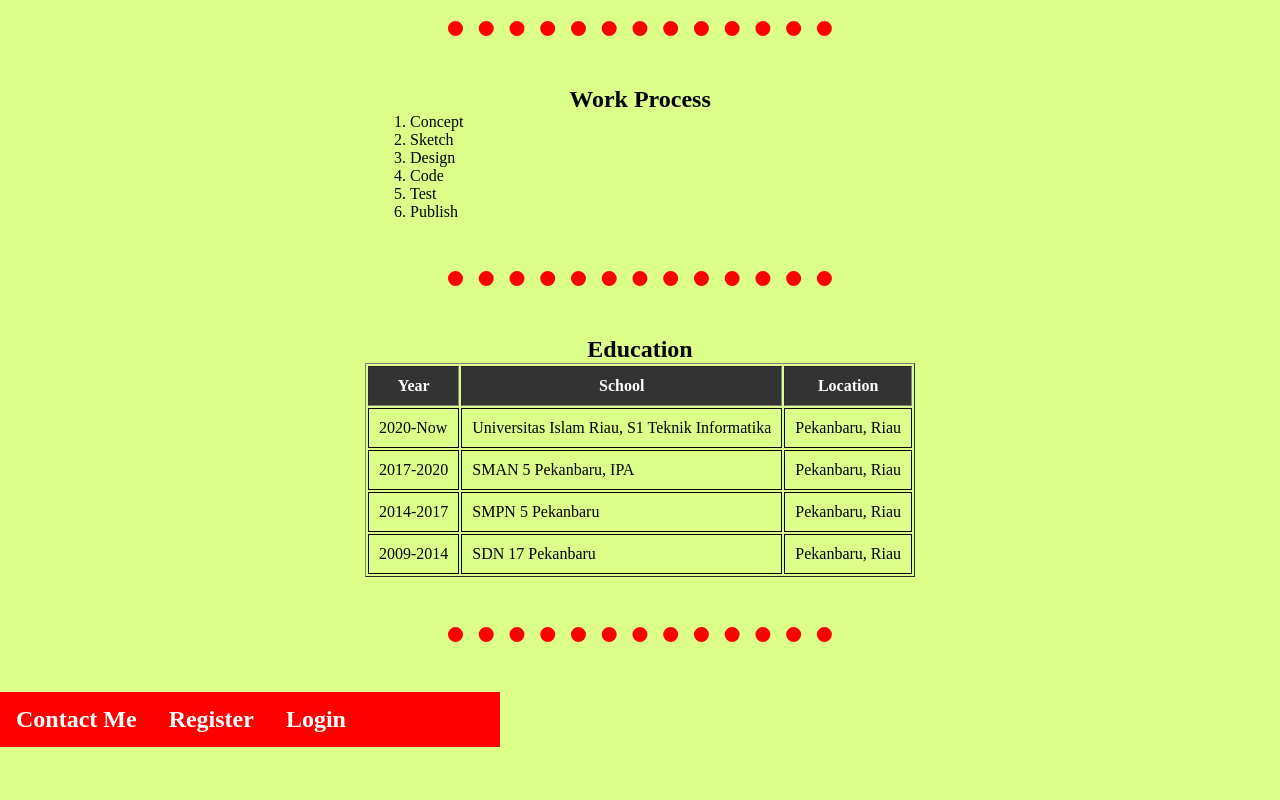
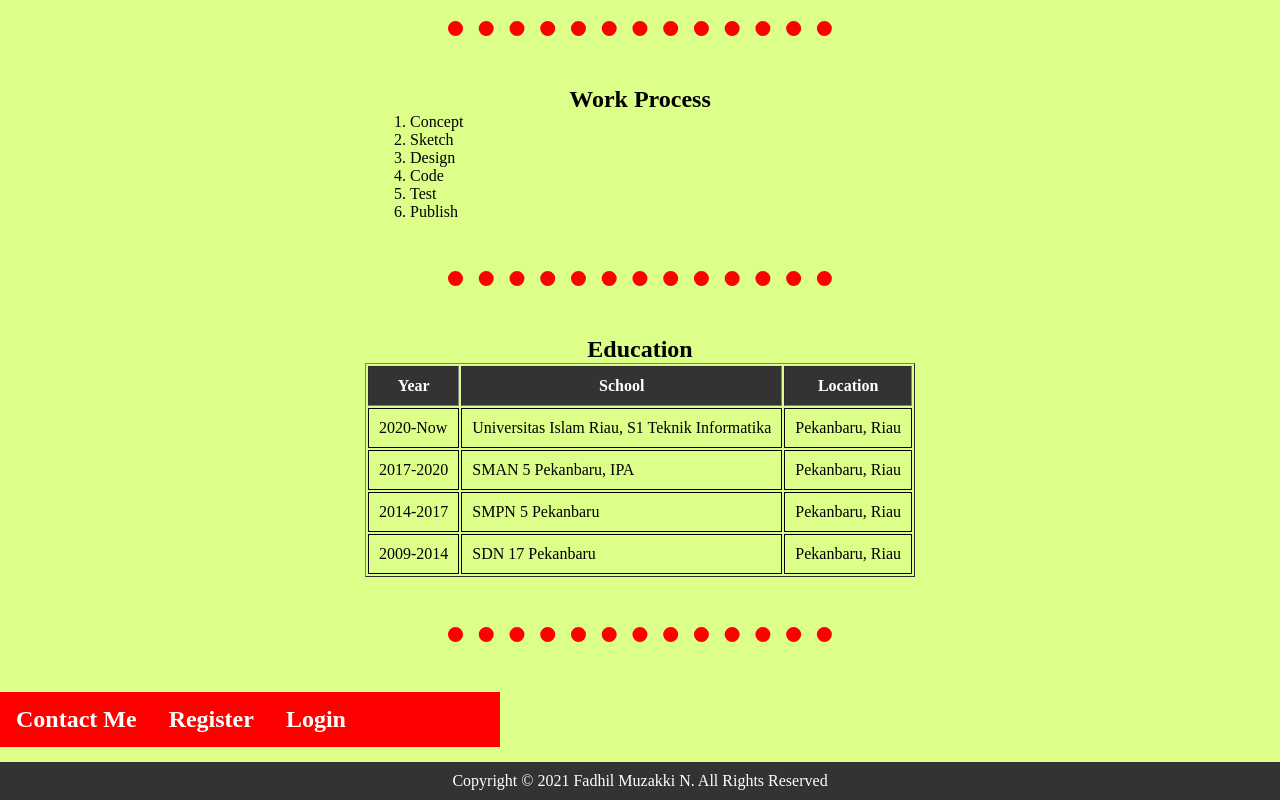
Before and after one commit to fadhilmuzakkin/Tugas_P1, a plain HTML site: page index.html in a window 1280 px wide. Shown: the part 778-1578 px from the top of the page. Before the commit the page ends 1525 px from the top, so only its background shows below. Drawn offline with Linux system fonts and the light colour scheme.

Commit message:
Latihan 3.11: Menambahkan Footer

```diff
--- a/index.html
+++ b/index.html
@@ -79,5 +79,9 @@
         <li><h2><a href="login.html">Login</a></h2></li>
     </ul>
 
+    <div class="footer">
+        <p>Copyright © 2021 Fadhil Muzakki N. All Rights Reserved</p>
+    </div>
+
 </body>
 </html>
--- a/main.css
+++ b/main.css
@@ -78,3 +78,11 @@ th td{
 tr:hover{
     background-color: rgb(199, 199, 199);
 }
+
+.footer{
+    background-color: #333;
+    padding: 10px;
+    text-align: center;
+    color: white;
+    margin-top: 15px;
+}
```
